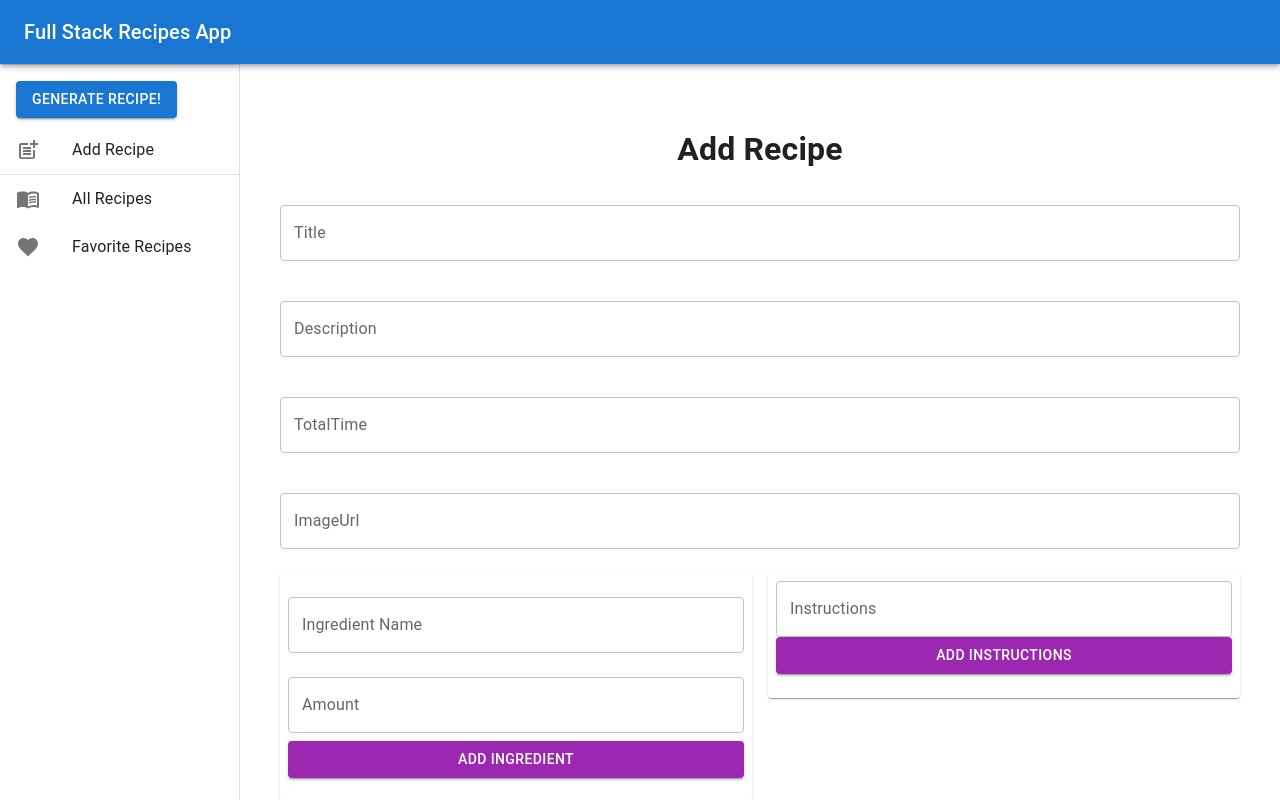
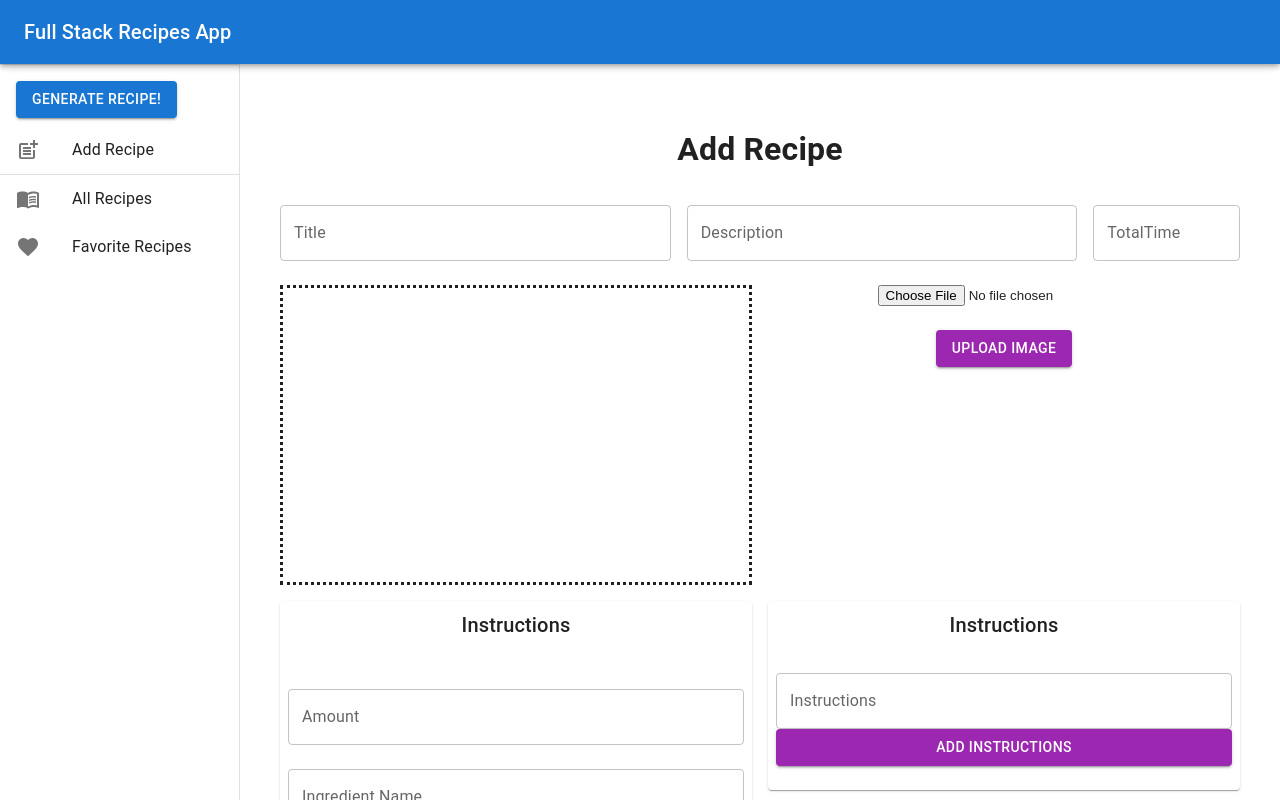
Before and after one commit to Zenb0t/frontend-recipes, a React (Create React App) app: page /add-recipe in a window 1280 px wide. Shown: the top 800 px of the page. Built offline with nearby package versions, Linux system fonts and the light colour scheme.

Commit message:
updated repo from remote source

```diff
--- /dev/null
+++ b/src/app/ImagePreview.tsx
@@ -0,0 +1,13 @@
+import { Box } from "@mui/material";
+
+export  const ImagePreview = (props: { image: string | undefined, width: number, height: number }) => {
+    return (
+        <Box component="div" minWidth={props.width}  minHeight={props.height}  sx={{
+            border: "dotted",
+            backgroundImage: `url(${props.image})`,
+            backgroundSize: "cover",
+            backgroundPosition: "center",
+            backgroundRepeat: "no-repeat",
+        }} />
+    );
+}
--- a/src/MagicButton.tsx
+++ b/src/app/MagicButton.tsx
@@ -1,7 +1,7 @@
 import { Button } from "@mui/material";
-import { useAppDispatch } from "./app/hooks";
-import  genRecipe, { genChickenSoupRecipe }  from "./fakeData";
-import { addRecipe } from './features/recipeBook/RecipeSlice';
+import { useAppDispatch } from "./hooks";
+import  genRecipe, { genChickenSoupRecipe }  from "../fakeData";
+import { addRecipe } from '../features/recipeBook/RecipeSlice';
 
 export const MagicButton = () => {
 
--- a/src/app/sideMenuDrawer.tsx
+++ b/src/app/sideMenuDrawer.tsx
@@ -4,7 +4,7 @@ import PostAddIcon from '@mui/icons-material/PostAdd';
 import MenuIcon from '@mui/icons-material/Menu';
 import FavoriteIcon from '@mui/icons-material/Favorite';
 import React from "react";
-import { MagicButton } from "../MagicButton";
+import { MagicButton } from "./MagicButton";
 import { NavLink } from "react-router-dom";
 
 export const drawerWidth = 240;
--- a/src/fakeData.tsx
+++ b/src/fakeData.tsx
@@ -3,6 +3,7 @@ import { v4 as uuidv4 } from 'uuid';
 import bananaPancake from './img/chad-montano-eeqbbemH9-c-unsplash.jpg';
 import bluberryPancake from './img/calum-lewis-8Nc_oQsc2qQ-unsplash.jpg';
 import iceCream from './img/ian-dooley-TLD6iCOlyb0-unsplash.jpg';
+import soup from './img/cala-w6ftFbPCs9I-unsplash.jpg';
 
 const chickenSoupIngredients: IngredientModel[] = [
     { name: 'Chicken', amount: '1 lb' },
@@ -11,7 +12,7 @@ const chickenSoupIngredients: IngredientModel[] = [
 ];
 
 function randomImage(): string {
-    const images = [bananaPancake, bluberryPancake, iceCream];
+    const images = [bananaPancake, bluberryPancake, iceCream, soup];
     const randomIndex = Math.floor(Math.random() * images.length);
     return images[randomIndex];
 }
@@ -65,7 +66,7 @@ export function genChickenSoupRecipe(): RecipeModel {
         ingredients: chickenSoup.ingredients,
         totalTime: chickenSoup.totalTime,
         instructions: chickenSoup.instructions,
-        imageUrl: bananaPancake,
+        imageUrl: randomImage(),
         favorite: false,
         id: uuidv4(),
     };
--- a/src/features/recipeBook/RecipeCardList.tsx
+++ b/src/features/recipeBook/RecipeCardList.tsx
@@ -1,6 +1,6 @@
 import { Grid } from "@mui/material";
 import RecipeCard from "./RecipeCard";
-import {RecipeModel} from "./RecipeBookModels";
+import { RecipeModel } from "./RecipeBookModels";
 
 
 export default function RecipeCardList(props: { recipes: RecipeModel[] }) {
@@ -10,15 +10,10 @@ export default function RecipeCardList(props: { recipes: RecipeModel[] }) {
     return (
         <Grid container spacing={2}>
             {recipes.map((recipe) => (
-                <Grid minWidth={"320px"} item sm={2}>
-                    <RecipeCard key={recipe.id} recipe={recipe} />
+                <Grid key={recipe.id} minWidth={"320px"} item sm={2}>
+                    <RecipeCard recipe={recipe} />
                 </Grid>
             ))}
         </Grid>
     );
-
-
-
-
-
 }
--- /dev/null
+++ b/src/features/recipeBook/form/ImageUploadFormField.tsx
@@ -0,0 +1,64 @@
+import { Button, Container, Stack } from "@mui/material";
+import { Box, spacing } from "@mui/system";
+import { url } from "inspector";
+import { ChangeEvent, useState } from "react";
+
+
+const MB = Math.pow(2, 20);
+const MAX_SIZE = 2 * MB;
+
+//Defines the UI and behaviour of the ImageUpload component
+export default function ImageUpload(props: { formik: any, fieldName: string }) {
+    const [selectedImage, setSelectedImage] = useState(''); //TODO: add a placeholder image
+    const [imageError, setImageError] = useState('');
+
+
+    const handleUpload = (event: ChangeEvent<HTMLInputElement>) => {
+        let files = event.currentTarget.files;
+        if (files && isValidImage(files[0])) {
+            setSelectedImage(URL.createObjectURL(files[0]));
+            props.formik.setFieldValue(props.fieldName, selectedImage);
+        } else {
+            console.log(imageError);
+        }
+    }
+
+    function isValidImage(file: File): boolean {
+        if (file.type !== 'image/jpeg' && file.type !== 'image/png') {
+            setImageError('Only jpeg and png images are allowed.');
+            return false;
+        }
+        if (file.size > MAX_SIZE) {
+            setImageError(`Image is too large. Max size is ${MAX_SIZE / MB}MB.`);
+            return false;
+        }
+        if (file === null) {
+            setImageError('No image selected.');
+            return false;
+        }
+        setImageError('');
+        return true;
+    }
+
+    return (
+        <Stack spacing={3} justifyContent="center" alignItems="center">
+            {/*
+            Can't use [Input] from MUI due to wrong ChangeEvent return type, <HTMLInputElement> | <HTMLTextAreaElement>
+            best solution is to implement a custom input component, but a Box will do the work for now.
+            TODO: implement a custom input component
+            */}
+            <Box component="input" type="file" onChange={(e: ChangeEvent<HTMLInputElement>) => handleUpload(e)} />
+            <Button variant="contained" color="secondary" onClick={(e) => imageError ? console.log(imageError) : console.log(selectedImage)}>
+                Upload Image
+            </Button>
+        </Stack>
+    );
+}
+
+// export const ImagePreview = (props: { image: string }) => {
+//     return (
+//         <Container >
+//             <Box component="img" src={props.image} alt="image preview" width={"100%"} maxWidth={350} sx={{ border: "dotted" }} />
+//         </Container>
+//     );
+// }
--- a/src/features/recipeBook/form/RecipeForm.tsx
+++ b/src/features/recipeBook/form/RecipeForm.tsx
@@ -7,6 +7,8 @@ import { addRecipe } from '../RecipeSlice';
 import { RecipeTextField } from './RecipeTextField';
 import RecipeInstructionsFormField from './RecipeInstructionsFormField';
 import RecipeIngredientsField from './RecipeIngredientsFormField';
+import ImageUpload from './ImageUploadFormField';
+import {ImagePreview} from '../../../app/ImagePreview';
 
 export const RecipeForm = (props: { handleClose: Function }) => {
 
@@ -61,17 +63,20 @@ export const RecipeForm = (props: { handleClose: Function }) => {
         <form className='recipe-form' onSubmit={formik.handleSubmit}>
             <h1>Add Recipe</h1>
             <Grid container spacing={2}>
-                <Grid item xs={12}>
+                <Grid item xs={12} md={5}>
                     <RecipeTextField formik={formik} fieldName={"title"} />
                 </Grid>
-                <Grid item xs={12}>
+                <Grid item xs={12} md={5}>
                     <RecipeTextField formik={formik} fieldName={"description"} />
                 </Grid>
-                <Grid item xs={12}>
+                <Grid item xs={12} md={2}>
                     <RecipeTextField formik={formik} fieldName={"totalTime"} />
                 </Grid>
-                <Grid item xs={12}>
-                    <RecipeTextField formik={formik} fieldName={"imageUrl"} />
+                <Grid item xs={12} md={6}>
+                    <ImagePreview image={formik.values.imageUrl} width={300} height={300}/>
+                </Grid>
+                <Grid item xs={12} md={6}>
+                    <ImageUpload formik={formik} fieldName={"imageUrl"} />
                 </Grid>
                 <Grid item xs={12} md={6}>
                     <RecipeIngredientsField formik={formik} fieldName={"ingredients"} />
--- a/src/features/recipeBook/form/RecipeIngredientsFormField.tsx
+++ b/src/features/recipeBook/form/RecipeIngredientsFormField.tsx
@@ -1,5 +1,6 @@
-import { Avatar, Box, Button, IconButton, List, ListItem, ListItemAvatar, ListItemText, Paper, TextField } from "@mui/material";
+import { Avatar, Box, Button, IconButton, List, ListItem, ListItemAvatar, ListItemText, Paper, TextField, Typography } from "@mui/material";
 import { useState } from "react";
+import { v4 as uuidv4 } from 'uuid';
 import DeleteIcon from '@mui/icons-material/Delete';
 import { IngredientModel } from "../RecipeBookModels";
 
@@ -39,6 +40,19 @@ export default function RecipeIngredientsField(props: { formik: any, fieldName:
     return (
         <Paper sx={{ p: 1 }}>
             <Box>
+                <Typography variant="h6">Instructions</Typography>
+                <Box sx={{ p: 2 }} />
+                <TextField
+                    id={"ingredient-amount-input"}
+                    value={ingredientAmount}
+                    onChange={(e) => setIngredientAmount(e.target.value)}
+                    type={'text'}
+                    name={'ingredient-amount'}
+                    label={'Amount'}
+                    variant={'outlined'}
+                    margin={'normal'}
+                    fullWidth
+                />
                 <TextField
                     id={"ingredient-name-input"}
                     value={ingredientName}
@@ -46,17 +60,6 @@ export default function RecipeIngredientsField(props: { formik: any, fieldName:
                     type={'text'}
                     name={'ingredient-name'}
                     label={'Ingredient Name'}
-                    variant={'outlined'}
-                    margin={'normal'}
-                    fullWidth
-                />
-                <TextField
-                    id={"ingredient-amount-input"}
-                    value={ingredientAmount}
-                    onChange={(e) => setIngredientAmount(e.target.value)}
-                    type={'text'}
-                    name={'ingredient-amount'}
-                    label={'Amount'}
                     variant={'outlined'}
                     margin={'normal'}
                     fullWidth
@@ -84,7 +87,7 @@ const DisplayIngredients = (props: { ingredients: IngredientModel[], removeItem:
     return (
         <List dense>
             {ingredients.map((item: IngredientModel, index: number) => (
-                <ListItem key={index}
+                <ListItem key={uuidv4()}
                     secondaryAction={
                         <IconButton edge="end" aria-label="delete" onClick={() => removeItem(index)}>
                             <DeleteIcon />
--- a/src/features/recipeBook/form/RecipeInstructionsFormField.tsx
+++ b/src/features/recipeBook/form/RecipeInstructionsFormField.tsx
@@ -1,5 +1,6 @@
-import { Avatar, Button, IconButton, List, ListItem, ListItemAvatar, ListItemText, Paper, Stack, TextField } from "@mui/material";
+import { Avatar, Box, Button, IconButton, List, ListItem, ListItemAvatar, ListItemText, Paper, Stack, TextField, Typography } from "@mui/material";
 import { useState } from "react";
+import { v4 as uuidv4 } from 'uuid';
 import { capitalizeFirstLetter } from "../../../app/utils";
 import DeleteIcon from '@mui/icons-material/Delete';
 
@@ -32,6 +33,8 @@ export default function RecipeInstructionsField(props: { formik: any, fieldName:
 
     return (
         <Paper sx={{ p: 1 }}>
+            <Typography variant="h6">Instructions</Typography>
+            <Box sx={{ p: 2 }} />
                 <Stack
                     direction="row"
                     justifyContent="center"
@@ -73,7 +76,7 @@ const DisplayInstructions = (props: { instructions: string[], removeItem: Functi
     return (
         <List dense>
             {instructions.map((item: string, index: number) => (
-                <ListItem key={index}
+                <ListItem key={uuidv4()}
                     secondaryAction={
                         <IconButton edge="end" aria-label="delete" onClick={() => removeItem(index)}>
                             <DeleteIcon />
```
Also changed, not shown: package.json (+6 -5 lines), src/AppRouter.tsx (+14 -9 lines), src/features/recipeBook/RecipeDetail.tsx (+19 -26 lines), 1 other file (tests, documents, lock files or other folders). Lines whose indentation alone changed are shown as unchanged.
